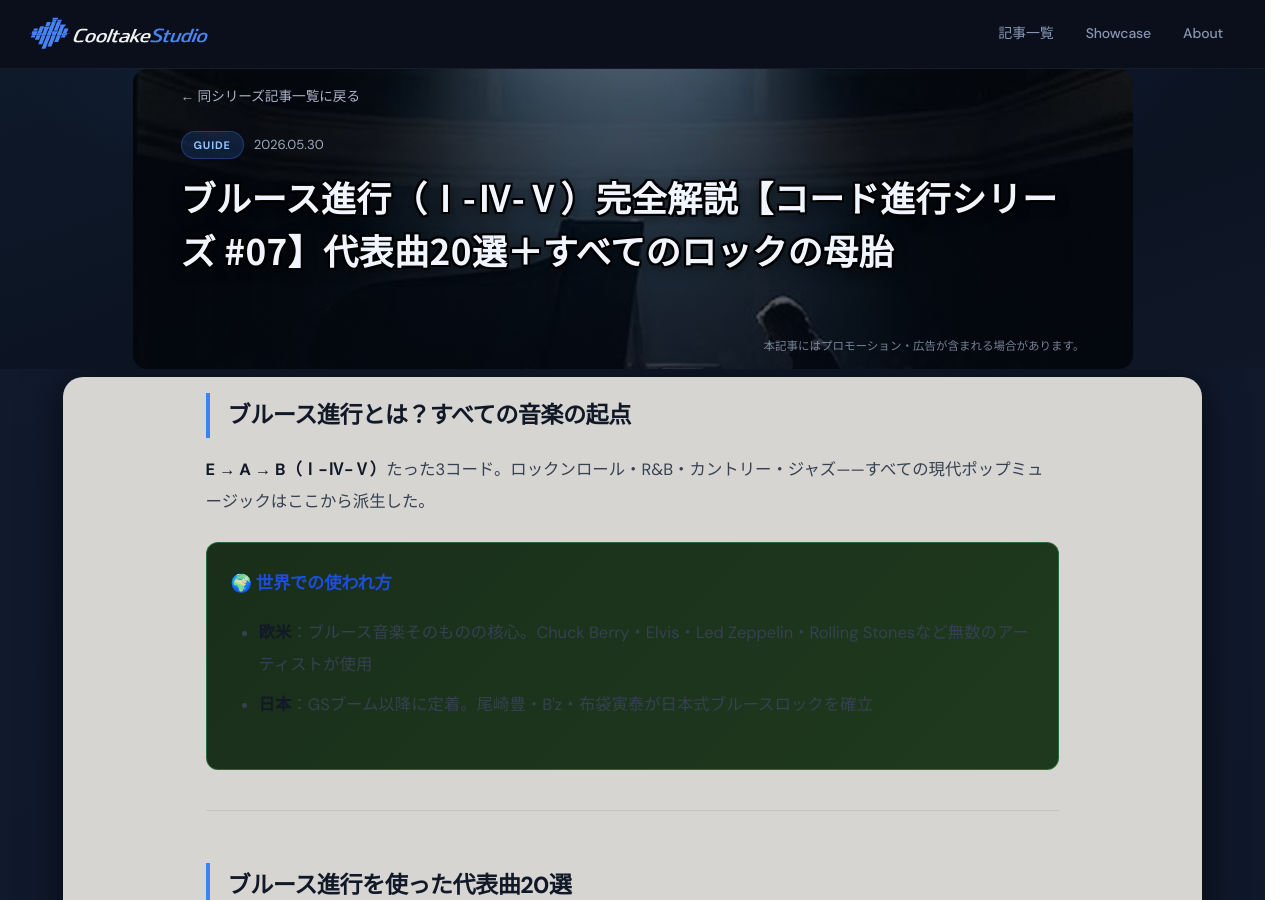
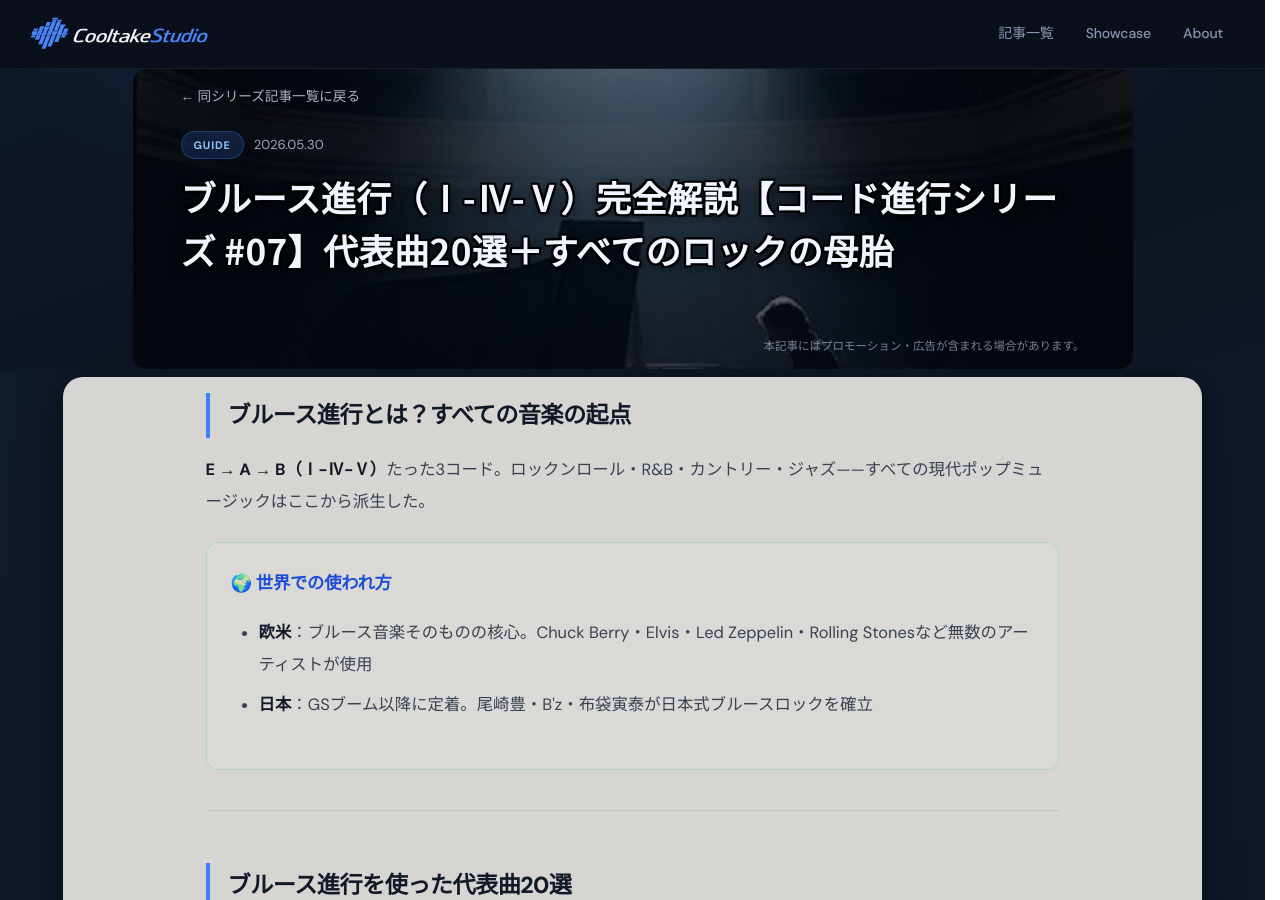
Before and after one commit to cooltake/cooltake-staging, a Jekyll site: the page built from _posts/2026-05-30-chord-progression-07-blues.md, in a window 1280 px wide and 900 px high. Built offline with Jekyll 4.4.1, drawn with Linux system fonts in a browser that asks for light colours; some web fonts are replaced.

```diff
--- a/_posts/2026-05-30-chord-progression-07-blues.md
+++ b/_posts/2026-05-30-chord-progression-07-blues.md
@@ -12,7 +12,7 @@
 
 **E → A → B（Ⅰ-Ⅳ-Ⅴ）**たった3コード。ロックンロール・R&B・カントリー・ジャズ——すべての現代ポップミュージックはここから派生した。
 
-<div style="background:linear-gradient(135deg,#1a2e1a,#1e3a1e);border-radius:12px;padding:1.5rem;margin:1.5rem 0;border:1px solid rgba(74,222,128,.3);">
+<div style="background:rgba(255,255,255,0.10);border-radius:12px;padding:1.5rem;margin:1.5rem 0;border:1px solid rgba(74,222,128,.3);">
 <h3 style="color:#86efac;margin-top:0;">🌍 世界での使われ方</h3>
 <ul style="color:#e2e8f0;">
 <li><strong>欧米</strong>：ブルース音楽そのものの核心。Chuck Berry・Elvis・Led Zeppelin・Rolling Stonesなど無数のアーティストが使用</li>
@@ -25,7 +25,7 @@
 ## ブルース進行を使った代表曲20選
 
 
-<div style="background:linear-gradient(135deg,#1e1e2e,#252535);border-radius:10px;padding:1.1rem 1.3rem;margin:.8rem 0;border:1px solid rgba(148,163,184,.15);">
+<div style="background:rgba(255,255,255,0.10);border-radius:10px;padding:1.1rem 1.3rem;margin:.8rem 0;border:1px solid rgba(148,163,184,.15);">
 <div style="display:flex;align-items:baseline;gap:.6rem;margin-bottom:.5rem;">
   <span style="color:#64748b;font-size:.8rem;min-width:1.8rem;">#01</span>
   <span style="color:#e2e8f0;font-weight:bold;">「I LOVE YOU」</span>
@@ -38,7 +38,7 @@
 <a href="https://hb.afl.rakuten.co.jp/ichiba/54518dd8.3792440a.54518dd9.03b99be4/?pc=https%3A//search.rakuten.co.jp/search/mall/%E5%B0%BE%E5%B4%8E%E8%B1%8A%2B%E3%83%99%E3%82%B9%E3%83%88%2BCD/" rel="nofollow" referrerpolicy="no-referrer-when-downgrade" style="display:inline-block;text-decoration:none;margin:.4rem 0;"><img src="/assets/images/btn-rakuten.jpg" alt="尾崎豊 ベスト・全作品を楽天で探す" width="200" style="max-width:100%;height:auto;border-radius:14px;display:block;"></a>
 </div>
 </div>
-<div style="background:linear-gradient(135deg,#1e1e2e,#252535);border-radius:10px;padding:1.1rem 1.3rem;margin:.8rem 0;border:1px solid rgba(148,163,184,.15);">
+<div style="background:rgba(255,255,255,0.10);border-radius:10px;padding:1.1rem 1.3rem;margin:.8rem 0;border:1px solid rgba(148,163,184,.15);">
 <div style="display:flex;align-items:baseline;gap:.6rem;margin-bottom:.5rem;">
   <span style="color:#64748b;font-size:.8rem;min-width:1.8rem;">#02</span>
   <span style="color:#e2e8f0;font-weight:bold;">「ALONE」</span>
@@ -51,7 +51,7 @@
 <a href="https://hb.afl.rakuten.co.jp/ichiba/54518dd8.3792440a.54518dd9.03b99be4/?pc=https%3A//search.rakuten.co.jp/search/mall/Bz%2B%E3%83%99%E3%82%B9%E3%83%88%2BCD/" rel="nofollow" referrerpolicy="no-referrer-when-downgrade" style="display:inline-block;text-decoration:none;margin:.4rem 0;"><img src="/assets/images/btn-rakuten.jpg" alt="B'z ベスト・全作品を楽天で探す" width="200" style="max-width:100%;height:auto;border-radius:14px;display:block;"></a>
 </div>
 </div>
-<div style="background:linear-gradient(135deg,#1e1e2e,#252535);border-radius:10px;padding:1.1rem 1.3rem;margin:.8rem 0;border:1px solid rgba(148,163,184,.15);">
+<div style="background:rgba(255,255,255,0.10);border-radius:10px;padding:1.1rem 1.3rem;margin:.8rem 0;border:1px solid rgba(148,163,184,.15);">
 <div style="display:flex;align-items:baseline;gap:.6rem;margin-bottom:.5rem;">
   <span style="color:#64748b;font-size:.8rem;min-width:1.8rem;">#03</span>
   <span style="color:#e2e8f0;font-weight:bold;">「Johnny B. Goode」</span>
@@ -64,7 +64,7 @@
 <a href="https://hb.afl.rakuten.co.jp/ichiba/54518dd8.3792440a.54518dd9.03b99be4/?pc=https%3A//search.rakuten.co.jp/search/mall/Chuck%2BBerry%2B%E3%83%99%E3%82%B9%E3%83%88%2BCD/" rel="nofollow" referrerpolicy="no-referrer-when-downgrade" style="display:inline-block;text-decoration:none;margin:.4rem 0;"><img src="/assets/images/btn-rakuten.jpg" alt="Chuck Berry ベスト・全作品を楽天で探す" width="200" style="max-width:100%;height:auto;border-radius:14px;display:block;"></a>
 </div>
 </div>
-<div style="background:linear-gradient(135deg,#1e1e2e,#252535);border-radius:10px;padding:1.1rem 1.3rem;margin:.8rem 0;border:1px solid rgba(148,163,184,.15);">
+<div style="background:rgba(255,255,255,0.10);border-radius:10px;padding:1.1rem 1.3rem;margin:.8rem 0;border:1px solid rgba(148,163,184,.15);">
 <div style="display:flex;align-items:baseline;gap:.6rem;margin-bottom:.5rem;">
   <span style="color:#64748b;font-size:.8rem;min-width:1.8rem;">#04</span>
   <span style="color:#e2e8f0;font-weight:bold;">「Hound Dog」</span>
@@ -77,7 +77,7 @@
 <a href="https://hb.afl.rakuten.co.jp/ichiba/54518dd8.3792440a.54518dd9.03b99be4/?pc=https%3A//search.rakuten.co.jp/search/mall/Elvis%2BPresley%2B%E3%83%99%E3%82%B9%E3%83%88%2BCD/" rel="nofollow" referrerpolicy="no-referrer-when-downgrade" style="display:inline-block;text-decoration:none;margin:.4rem 0;"><img src="/assets/images/btn-rakuten.jpg" alt="Elvis Presley ベスト・全作品を楽天で探す" width="200" style="max-width:100%;height:auto;border-radius:14px;display:block;"></a>
 </div>
 </div>
-<div style="background:linear-gradient(135deg,#1e1e2e,#252535);border-radius:10px;padding:1.1rem 1.3rem;margin:.8rem 0;border:1px solid rgba(148,163,184,.15);">
+<div style="background:rgba(255,255,255,0.10);border-radius:10px;padding:1.1rem 1.3rem;margin:.8rem 0;border:1px solid rgba(148,163,184,.15);">
 <div style="display:flex;align-items:baseline;gap:.6rem;margin-bottom:.5rem;">
   <span style="color:#64748b;font-size:.8rem;min-width:1.8rem;">#05</span>
   <span style="color:#e2e8f0;font-weight:bold;">「Whole Lotta Love」</span>
@@ -90,7 +90,7 @@
 <a href="https://hb.afl.rakuten.co.jp/ichiba/54518dd8.3792440a.54518dd9.03b99be4/?pc=https%3A//search.rakuten.co.jp/search/mall/Led%2BZeppelin%2BII%2BCD/" rel="nofollow" referrerpolicy="no-referrer-when-downgrade" style="display:inline-block;text-decoration:none;margin:.4rem 0;"><img src="/assets/images/btn-rakuten.jpg" alt="Led Zeppelin ベスト・全作品を楽天で探す" width="200" style="max-width:100%;height:auto;border-radius:14px;display:block;"></a>
 </div>
 </div>
-<div style="background:linear-gradient(135deg,#1e1e2e,#252535);border-radius:10px;padding:1.1rem 1.3rem;margin:.8rem 0;border:1px solid rgba(148,163,184,.15);">
+<div style="background:rgba(255,255,255,0.10);border-radius:10px;padding:1.1rem 1.3rem;margin:.8rem 0;border:1px solid rgba(148,163,184,.15);">
 <div style="display:flex;align-items:baseline;gap:.6rem;margin-bottom:.5rem;">
   <span style="color:#64748b;font-size:.8rem;min-width:1.8rem;">#06</span>
   <span style="color:#e2e8f0;font-weight:bold;">「Pride And Joy」</span>
@@ -103,7 +103,7 @@
 <a href="https://hb.afl.rakuten.co.jp/ichiba/54518dd8.3792440a.54518dd9.03b99be4/?pc=https%3A//search.rakuten.co.jp/search/mall/Stevie%2BRay%2BVaughan%2BTexas%2BFlood%2BCD/" rel="nofollow" referrerpolicy="no-referrer-when-downgrade" style="display:inline-block;text-decoration:none;margin:.4rem 0;"><img src="/assets/images/btn-rakuten.jpg" alt="Stevie Ray Vaughan ベスト・全作品を楽天で探す" width="200" style="max-width:100%;height:auto;border-radius:14px;display:block;"></a>
 </div>
 </div>
-<div style="background:linear-gradient(135deg,#1e1e2e,#252535);border-radius:10px;padding:1.1rem 1.3rem;margin:.8rem 0;border:1px solid rgba(148,163,184,.15);">
+<div style="background:rgba(255,255,255,0.10);border-radius:10px;padding:1.1rem 1.3rem;margin:.8rem 0;border:1px solid rgba(148,163,184,.15);">
 <div style="display:flex;align-items:baseline;gap:.6rem;margin-bottom:.5rem;">
   <span style="color:#64748b;font-size:.8rem;min-width:1.8rem;">#07</span>
   <span style="color:#e2e8f0;font-weight:bold;">「Rock Around The Clock」</span>
@@ -116,7 +116,7 @@
 <a href="https://hb.afl.rakuten.co.jp/ichiba/54518dd8.3792440a.54518dd9.03b99be4/?pc=https%3A//search.rakuten.co.jp/search/mall/Bill%2BHaley%2B%E3%83%99%E3%82%B9%E3%83%88%2BCD/" rel="nofollow" referrerpolicy="no-referrer-when-downgrade" style="display:inline-block;text-decoration:none;margin:.4rem 0;"><img src="/assets/images/btn-rakuten.jpg" alt="Bill Haley & His Comets ベスト・全作品を楽天で探す" width="200" style="max-width:100%;height:auto;border-radius:14px;display:block;"></a>
 </div>
 </div>
-<div style="background:linear-gradient(135deg,#1e1e2e,#252535);border-radius:10px;padding:1.1rem 1.3rem;margin:.8rem 0;border:1px solid rgba(148,163,184,.15);">
+<div style="background:rgba(255,255,255,0.10);border-radius:10px;padding:1.1rem 1.3rem;margin:.8rem 0;border:1px solid rgba(148,163,184,.15);">
 <div style="display:flex;align-items:baseline;gap:.6rem;margin-bottom:.5rem;">
   <span style="color:#64748b;font-size:.8rem;min-width:1.8rem;">#08</span>
   <span style="color:#e2e8f0;font-weight:bold;">「Crossroads」</span>
@@ -129,7 +129,7 @@
 <a href="https://hb.afl.rakuten.co.jp/ichiba/54518dd8.3792440a.54518dd9.03b99be4/?pc=https%3A//search.rakuten.co.jp/search/mall/Cream%2B%E3%83%99%E3%82%B9%E3%83%88%2BCD/" rel="nofollow" referrerpolicy="no-referrer-when-downgrade" style="display:inline-block;text-decoration:none;margin:.4rem 0;"><img src="/assets/images/btn-rakuten.jpg" alt="Robert Johnson / Cream ベスト・全作品を楽天で探す" width="200" style="max-width:100%;height:auto;border-radius:14px;display:block;"></a>
 </div>
 </div>
-<div style="background:linear-gradient(135deg,#1e1e2e,#252535);border-radius:10px;padding:1.1rem 1.3rem;margin:.8rem 0;border:1px solid rgba(148,163,184,.15);">
+<div style="background:rgba(255,255,255,0.10);border-radius:10px;padding:1.1rem 1.3rem;margin:.8rem 0;border:1px solid rgba(148,163,184,.15);">
 <div style="display:flex;align-items:baseline;gap:.6rem;margin-bottom:.5rem;">
   <span style="color:#64748b;font-size:.8rem;min-width:1.8rem;">#09</span>
   <span style="color:#e2e8f0;font-weight:bold;">「Mannish Boy」</span>
@@ -142,7 +142,7 @@
 <a href="https://hb.afl.rakuten.co.jp/ichiba/54518dd8.3792440a.54518dd9.03b99be4/?pc=https%3A//search.rakuten.co.jp/search/mall/Muddy%2BWaters%2B%E3%83%99%E3%82%B9%E3%83%88%2BCD/" rel="nofollow" referrerpolicy="no-referrer-when-downgrade" style="display:inline-block;text-decoration:none;margin:.4rem 0;"><img src="/assets/images/btn-rakuten.jpg" alt="Muddy Waters ベスト・全作品を楽天で探す" width="200" style="max-width:100%;height:auto;border-radius:14px;display:block;"></a>
 </div>
 </div>
-<div style="background:linear-gradient(135deg,#1e1e2e,#252535);border-radius:10px;padding:1.1rem 1.3rem;margin:.8rem 0;border:1px solid rgba(148,163,184,.15);">
+<div style="background:rgba(255,255,255,0.10);border-radius:10px;padding:1.1rem 1.3rem;margin:.8rem 0;border:1px solid rgba(148,163,184,.15);">
 <div style="display:flex;align-items:baseline;gap:.6rem;margin-bottom:.5rem;">
   <span style="color:#64748b;font-size:.8rem;min-width:1.8rem;">#10</span>
   <span style="color:#e2e8f0;font-weight:bold;">「Stormy Monday」</span>
@@ -155,7 +155,7 @@
 <a href="https://hb.afl.rakuten.co.jp/ichiba/54518dd8.3792440a.54518dd9.03b99be4/?pc=https%3A//search.rakuten.co.jp/search/mall/T-Bone%2BWalker%2B%E3%83%99%E3%82%B9%E3%83%88%2BCD/" rel="nofollow" referrerpolicy="no-referrer-when-downgrade" style="display:inline-block;text-decoration:none;margin:.4rem 0;"><img src="/assets/images/btn-rakuten.jpg" alt="T-Bone Walker ベスト・全作品を楽天で探す" width="200" style="max-width:100%;height:auto;border-radius:14px;display:block;"></a>
 </div>
 </div>
-<div style="background:linear-gradient(135deg,#1e1e2e,#252535);border-radius:10px;padding:1.1rem 1.3rem;margin:.8rem 0;border:1px solid rgba(148,163,184,.15);">
+<div style="background:rgba(255,255,255,0.10);border-radius:10px;padding:1.1rem 1.3rem;margin:.8rem 0;border:1px solid rgba(148,163,184,.15);">
 <div style="display:flex;align-items:baseline;gap:.6rem;margin-bottom:.5rem;">
   <span style="color:#64748b;font-size:.8rem;min-width:1.8rem;">#11</span>
   <span style="color:#e2e8f0;font-weight:bold;">「矢切の渡し」</span>
@@ -168,7 +168,7 @@
 <a href="https://hb.afl.rakuten.co.jp/ichiba/54518dd8.3792440a.54518dd9.03b99be4/?pc=https%3A//search.rakuten.co.jp/search/mall/%E7%B4%B0%E5%B7%9D%E3%81%9F%E3%81%8B%E3%81%97%2B%E3%83%99%E3%82%B9%E3%83%88%2BCD/" rel="nofollow" referrerpolicy="no-referrer-when-downgrade" style="display:inline-block;text-decoration:none;margin:.4rem 0;"><img src="/assets/images/btn-rakuten.jpg" alt="細川たかし ベスト・全作品を楽天で探す" width="200" style="max-width:100%;height:auto;border-radius:14px;display:block;"></a>
 </div>
 </div>
-<div style="background:linear-gradient(135deg,#1e1e2e,#252535);border-radius:10px;padding:1.1rem 1.3rem;margin:.8rem 0;border:1px solid rgba(148,163,184,.15);">
+<div style="background:rgba(255,255,255,0.10);border-radius:10px;padding:1.1rem 1.3rem;margin:.8rem 0;border:1px solid rgba(148,163,184,.15);">
 <div style="display:flex;align-items:baseline;gap:.6rem;margin-bottom:.5rem;">
   <span style="color:#64748b;font-size:.8rem;min-width:1.8rem;">#12</span>
   <span style="color:#e2e8f0;font-weight:bold;">「SAMURAI BLUE」</span>
@@ -181,7 +181,7 @@
 <a href="https://hb.afl.rakuten.co.jp/ichiba/54518dd8.3792440a.54518dd9.03b99be4/?pc=https%3A//search.rakuten.co.jp/search/mall/%E5%B8%83%E8%A2%8B%E5%AF%85%E6%B3%B0%2B%E3%82%A2%E3%83%AB%E3%83%90%E3%83%A0%2BCD/" rel="nofollow" referrerpolicy="no-referrer-when-downgrade" style="display:inline-block;text-decoration:none;margin:.4rem 0;"><img src="/assets/images/btn-rakuten.jpg" alt="布袋寅泰 ベスト・全作品を楽天で探す" width="200" style="max-width:100%;height:auto;border-radius:14px;display:block;"></a>
 </div>
 </div>
-<div style="background:linear-gradient(135deg,#1e1e2e,#252535);border-radius:10px;padding:1.1rem 1.3rem;margin:.8rem 0;border:1px solid rgba(148,163,184,.15);">
+<div style="background:rgba(255,255,255,0.10);border-radius:10px;padding:1.1rem 1.3rem;margin:.8rem 0;border:1px solid rgba(148,163,184,.15);">
 <div style="display:flex;align-items:baseline;gap:.6rem;margin-bottom:.5rem;">
   <span style="color:#64748b;font-size:.8rem;min-width:1.8rem;">#13</span>
   <span style="color:#e2e8f0;font-weight:bold;">「チャゲ&飛鳥」</span>
@@ -194,7 +194,7 @@
 <a href="https://hb.afl.rakuten.co.jp/ichiba/54518dd8.3792440a.54518dd9.03b99be4/?pc=https%3A//search.rakuten.co.jp/search/mall/%E3%83%81%E3%83%A3%E3%82%B2%26%E9%A3%9B%E9%B3%A5%2B%E3%83%99%E3%82%B9%E3%83%88%2BCD/" rel="nofollow" referrerpolicy="no-referrer-when-downgrade" style="display:inline-block;text-decoration:none;margin:.4rem 0;"><img src="/assets/images/btn-rakuten.jpg" alt="CHAGE and ASKA ベスト・全作品を楽天で探す" width="200" style="max-width:100%;height:auto;border-radius:14px;display:block;"></a>
 </div>
 </div>
-<div style="background:linear-gradient(135deg,#1e1e2e,#252535);border-radius:10px;padding:1.1rem 1.3rem;margin:.8rem 0;border:1px solid rgba(148,163,184,.15);">
+<div style="background:rgba(255,255,255,0.10);border-radius:10px;padding:1.1rem 1.3rem;margin:.8rem 0;border:1px solid rgba(148,163,184,.15);">
 <div style="display:flex;align-items:baseline;gap:.6rem;margin-bottom:.5rem;">
   <span style="color:#64748b;font-size:.8rem;min-width:1.8rem;">#14</span>
   <span style="color:#e2e8f0;font-weight:bold;">「Thrill Is Gone」</span>
@@ -207,7 +207,7 @@
 <a href="https://hb.afl.rakuten.co.jp/ichiba/54518dd8.3792440a.54518dd9.03b99be4/?pc=https%3A//search.rakuten.co.jp/search/mall/BB%2BKing%2B%E3%83%99%E3%82%B9%E3%83%88%2BCD/" rel="nofollow" referrerpolicy="no-referrer-when-downgrade" style="display:inline-block;text-decoration:none;margin:.4rem 0;"><img src="/assets/images/btn-rakuten.jpg" alt="B.B. King ベスト・全作品を楽天で探す" width="200" style="max-width:100%;height:auto;border-radius:14px;display:block;"></a>
 </div>
 </div>
-<div style="background:linear-gradient(135deg,#1e1e2e,#252535);border-radius:10px;padding:1.1rem 1.3rem;margin:.8rem 0;border:1px solid rgba(148,163,184,.15);">
+<div style="background:rgba(255,255,255,0.10);border-radius:10px;padding:1.1rem 1.3rem;margin:.8rem 0;border:1px solid rgba(148,163,184,.15);">
 <div style="display:flex;align-items:baseline;gap:.6rem;margin-bottom:.5rem;">
   <span style="color:#64748b;font-size:.8rem;min-width:1.8rem;">#15</span>
   <span style="color:#e2e8f0;font-weight:bold;">「Sweet Home Chicago」</span>
@@ -220,7 +220,7 @@
 <a href="https://hb.afl.rakuten.co.jp/ichiba/54518dd8.3792440a.54518dd9.03b99be4/?pc=https%3A//search.rakuten.co.jp/search/mall/Robert%2BJohnson%2B%E3%83%99%E3%82%B9%E3%83%88%2BCD/" rel="nofollow" referrerpolicy="no-referrer-when-downgrade" style="display:inline-block;text-decoration:none;margin:.4rem 0;"><img src="/assets/images/btn-rakuten.jpg" alt="Robert Johnson ベスト・全作品を楽天で探す" width="200" style="max-width:100%;height:auto;border-radius:14px;display:block;"></a>
 </div>
 </div>
-<div style="background:linear-gradient(135deg,#1e1e2e,#252535);border-radius:10px;padding:1.1rem 1.3rem;margin:.8rem 0;border:1px solid rgba(148,163,184,.15);">
+<div style="background:rgba(255,255,255,0.10);border-radius:10px;padding:1.1rem 1.3rem;margin:.8rem 0;border:1px solid rgba(148,163,184,.15);">
 <div style="display:flex;align-items:baseline;gap:.6rem;margin-bottom:.5rem;">
   <span style="color:#64748b;font-size:.8rem;min-width:1.8rem;">#16</span>
   <span style="color:#e2e8f0;font-weight:bold;">「Shake Your Hips」</span>
@@ -233,7 +233,7 @@
 <a href="https://hb.afl.rakuten.co.jp/ichiba/54518dd8.3792440a.54518dd9.03b99be4/?pc=https%3A//search.rakuten.co.jp/search/mall/Rolling%2BStones%2BExile%2BCD/" rel="nofollow" referrerpolicy="no-referrer-when-downgrade" style="display:inline-block;text-decoration:none;margin:.4rem 0;"><img src="/assets/images/btn-rakuten.jpg" alt="Rolling Stones ベスト・全作品を楽天で探す" width="200" style="max-width:100%;height:auto;border-radius:14px;display:block;"></a>
 </div>
 </div>
-<div style="background:linear-gradient(135deg,#1e1e2e,#252535);border-radius:10px;padding:1.1rem 1.3rem;margin:.8rem 0;border:1px solid rgba(148,163,184,.15);">
+<div style="background:rgba(255,255,255,0.10);border-radius:10px;padding:1.1rem 1.3rem;margin:.8rem 0;border:1px solid rgba(148,163,184,.15);">
 <div style="display:flex;align-items:baseline;gap:.6rem;margin-bottom:.5rem;">
   <span style="color:#64748b;font-size:.8rem;min-width:1.8rem;">#17</span>
   <span style="color:#e2e8f0;font-weight:bold;">「La Grange」</span>
@@ -246,7 +246,7 @@
 <a href="https://hb.afl.rakuten.co.jp/ichiba/54518dd8.3792440a.54518dd9.03b99be4/?pc=https%3A//search.rakuten.co.jp/search/mall/ZZ%2BTop%2BTres%2BHombres%2BCD/" rel="nofollow" referrerpolicy="no-referrer-when-downgrade" style="display:inline-block;text-decoration:none;margin:.4rem 0;"><img src="/assets/images/btn-rakuten.jpg" alt="ZZ Top ベスト・全作品を楽天で探す" width="200" style="max-width:100%;height:auto;border-radius:14px;display:block;"></a>
 </div>
 </div>
-<div style="background:linear-gradient(135deg,#1e1e2e,#252535);border-radius:10px;padding:1.1rem 1.3rem;margin:.8rem 0;border:1px solid rgba(148,163,184,.15);">
+<div style="background:rgba(255,255,255,0.10);border-radius:10px;padding:1.1rem 1.3rem;margin:.8rem 0;border:1px solid rgba(148,163,184,.15);">
 <div style="display:flex;align-items:baseline;gap:.6rem;margin-bottom:.5rem;">
   <span style="color:#64748b;font-size:.8rem;min-width:1.8rem;">#18</span>
   <span style="color:#e2e8f0;font-weight:bold;">「Boom Boom」</span>
@@ -259,7 +259,7 @@
 <a href="https://hb.afl.rakuten.co.jp/ichiba/54518dd8.3792440a.54518dd9.03b99be4/?pc=https%3A//search.rakuten.co.jp/search/mall/John%2BLee%2BHooker%2B%E3%83%99%E3%82%B9%E3%83%88%2BCD/" rel="nofollow" referrerpolicy="no-referrer-when-downgrade" style="display:inline-block;text-decoration:none;margin:.4rem 0;"><img src="/assets/images/btn-rakuten.jpg" alt="John Lee Hooker ベスト・全作品を楽天で探す" width="200" style="max-width:100%;height:auto;border-radius:14px;display:block;"></a>
 </div>
 </div>
-<div style="background:linear-gradient(135deg,#1e1e2e,#252535);border-radius:10px;padding:1.1rem 1.3rem;margin:.8rem 0;border:1px solid rgba(148,163,184,.15);">
+<div style="background:rgba(255,255,255,0.10);border-radius:10px;padding:1.1rem 1.3rem;margin:.8rem 0;border:1px solid rgba(148,163,184,.15);">
 <div style="display:flex;align-items:baseline;gap:.6rem;margin-bottom:.5rem;">
   <span style="color:#64748b;font-size:.8rem;min-width:1.8rem;">#19</span>
   <span style="color:#e2e8f0;font-weight:bold;">「夢の中へ」</span>
@@ -272,7 +272,7 @@
 <a href="https://hb.afl.rakuten.co.jp/ichiba/54518dd8.3792440a.54518dd9.03b99be4/?pc=https%3A//search.rakuten.co.jp/search/mall/%E5%90%89%E7%94%B0%E6%8B%93%E9%83%8E%2B%E3%83%99%E3%82%B9%E3%83%88%2BCD/" rel="nofollow" referrerpolicy="no-referrer-when-downgrade" style="display:inline-block;text-decoration:none;margin:.4rem 0;"><img src="/assets/images/btn-rakuten.jpg" alt="吉田拓郎 ベスト・全作品を楽天で探す" width="200" style="max-width:100%;height:auto;border-radius:14px;display:block;"></a>
 </div>
 </div>
-<div style="background:linear-gradient(135deg,#1e1e2e,#252535);border-radius:10px;padding:1.1rem 1.3rem;margin:.8rem 0;border:1px solid rgba(148,163,184,.15);">
+<div style="background:rgba(255,255,255,0.10);border-radius:10px;padding:1.1rem 1.3rem;margin:.8rem 0;border:1px solid rgba(148,163,184,.15);">
 <div style="display:flex;align-items:baseline;gap:.6rem;margin-bottom:.5rem;">
   <span style="color:#64748b;font-size:.8rem;min-width:1.8rem;">#20</span>
   <span style="color:#e2e8f0;font-weight:bold;">「Still Got The Blues」</span>
```
